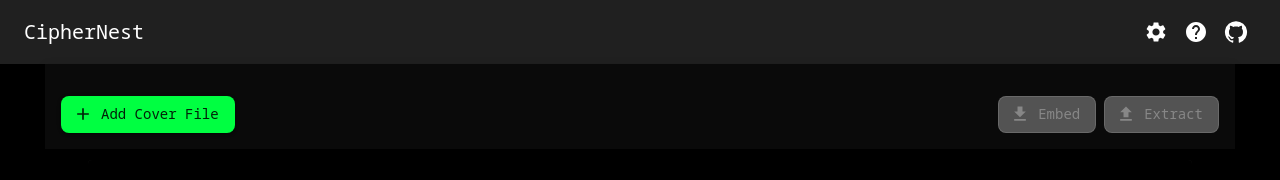
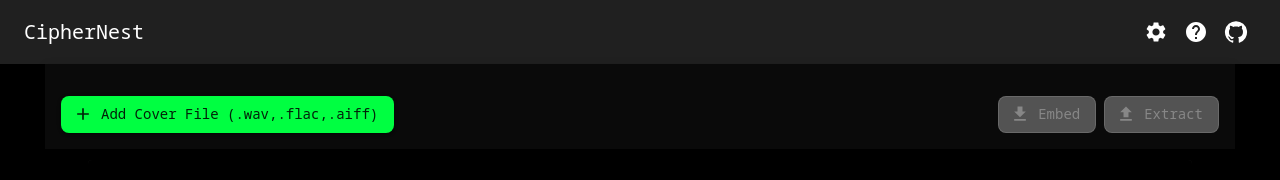
Before and after one commit to tranlequocthong313/CipherNestFE, a React (Create React App) app: page / in a window 1280 px wide. Shown: the top 180 px of the page. Built offline with nearby package versions, Linux system fonts and the light colour scheme; no server answers.

Commit message:
[update] require cover file ui/ux

```diff
--- a/src/components/CoverFileToolbar.tsx
+++ b/src/components/CoverFileToolbar.tsx
@@ -147,9 +147,9 @@ const CoverFileToolbar: React.FC = () => {
                         },
                     }}
                 >
-                    {t("add_cover_file")}
+                    {t("add_cover_file")} {`(${EXTENSION_OF_SUPPORTED_AUDIO_FORMATS.join(',')})`}
                 </Button>
-                <Tooltip title={t("add_cover_file_tooltip")}>
+                <Tooltip title={`${t("add_cover_file_tooltip")} ${`(${EXTENSION_OF_SUPPORTED_AUDIO_FORMATS.join(',')})`}`}>
                     <IconButton
                         color="primary"
                         component="span"
```
